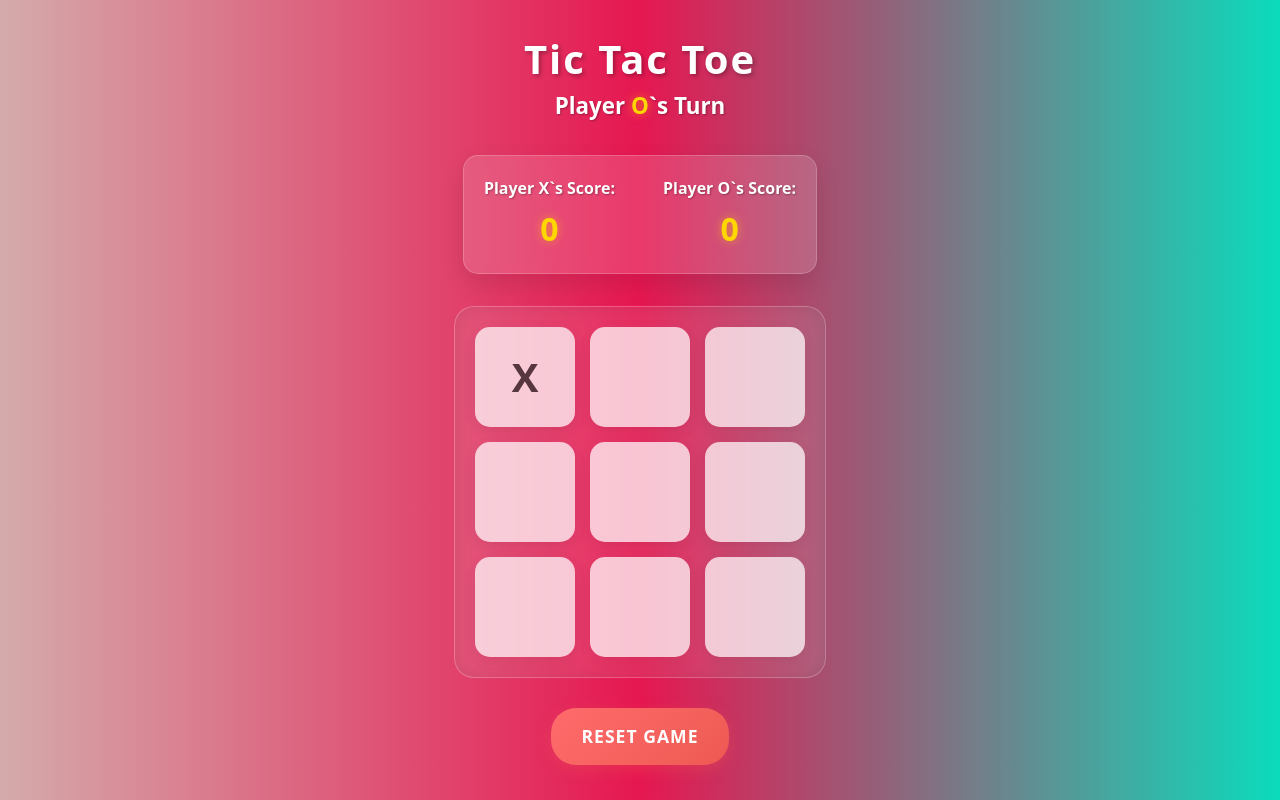
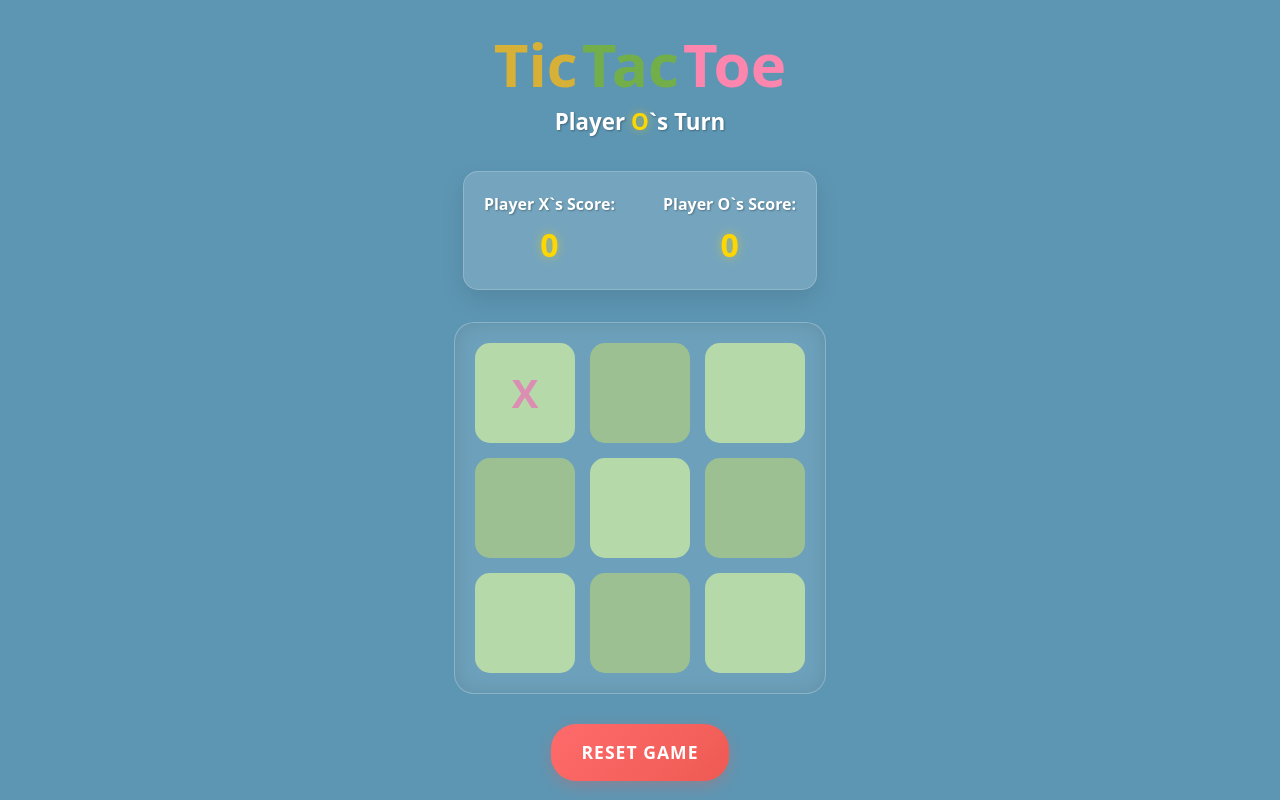
Before and after one commit to nishita-mj/tic-tac-toe, a plain HTML site: page index.html in a window 1280 px wide. Both pictures are taken after a click on the button 525 px from the left and 377 px from the top of the page. Drawn offline with Linux system fonts and the light colour scheme; some packages are replaced by stand-ins of ours; a script that the page names is missing.

Commit message:
change ui of tic tac toe

```diff
--- a/assets/css/style.css
+++ b/assets/css/style.css
@@ -13,9 +13,28 @@ body {
     justify-content: center;
     align-items: center;
     flex-direction: column;
-    background: #d4abab;
-    background: linear-gradient(90deg, rgba(212, 171, 171, 1) 0%, rgba(230, 23, 81, 1) 50%, rgba(11, 219, 188, 1) 100%);
+    /* background: #d4abab;
+    background: linear-gradient(90deg, rgba(212, 171, 171, 1) 0%, rgba(230, 23, 81, 1) 50%, rgba(11, 219, 188, 1) 100%); */
+    background-color: #5D96B3;
     color: brown;
+}
+
+.tic{
+    color: #D6B037;
+    font-size: 60px;
+    font-weight: 700;
+}
+
+.tac{
+    color: #72AF4A;
+    font-size: 60px;
+    font-weight: 800;
+}
+
+.toe{
+    color: #FD86AE;
+    font-size: 60px;
+    font-weight: 800;
 }
 
 .board {
@@ -43,11 +62,31 @@ body {
     opacity: 0.8;
     background-color: #e5e5f7;
     opacity: 0.8;
+}
 
-
+.box-1{
+    height: 100px;
+    width: 100px;
+    display: flex;
+    justify-content: center;
+    align-items: center;
+    border: none;
+    font-size: 35px;
+    border-radius: 5px;
+    cursor: pointer;
+    transition: all 0.3s linear;
+    color: rgb(56, 42, 165);
+    background-color: #e5e5f7;
+    opacity: 0.8;
+    background-color: #e5e5f7;
+    opacity: 0.8;
 }
 
 .box:hover {
+    transform: scaley(1.05);
+}
+
+.box-1:hover {
     transform: scaley(1.05);
 }
 
@@ -155,6 +194,56 @@ h2 {
     margin-bottom: 30px;
 }
 
+.box-1 {
+    height: 100px;
+    width: 100px;
+    display: flex;
+    justify-content: center;
+    align-items: center;
+    border: none;
+    font-size: 2.5rem;
+    font-weight: 700;
+    border-radius: 15px;
+    cursor: pointer;
+    transition: all 0.3s cubic-bezier(0.4, 0, 0.2, 1);
+    /* background: rgba(255, 255, 255, 0.9); */
+    background-color: #C8E8A7;
+    color: #F789B0;
+    /* box-shadow: 0 4px 15px rgba(0, 0, 0, 0.1); */
+    position: relative;
+    overflow: hidden;
+}
+
+.box-1::before {
+    content: '';
+    position: absolute;
+    top: 0;
+    left: -100%;
+    width: 100%;
+    height: 100%;
+    background: linear-gradient(90deg, transparent, rgba(255, 255, 255, 0.4), transparent);
+    transition: left 0.6s;
+}
+
+.box-1:hover::before {
+    left: 100%;
+}
+
+.box-1:hover {
+    transform: translateY(-5px) scale(1.05);
+    box-shadow: 0 10px 25px rgba(0, 0, 0, 0.2);
+    background: rgba(255, 255, 255, 1);
+}
+
+.box-1:active {
+    transform: translateY(-2px) scale(1.02);
+    box-shadow: 0 5px 15px rgba(0, 0, 0, 0.15);
+}
+
+.box-1:not(:empty) {
+    animation: popIn 0.3s cubic-bezier(0.68, -0.55, 0.265, 1.55);
+}
+
 .box {
     height: 100px;
     width: 100px;
@@ -167,9 +256,12 @@ h2 {
     border-radius: 15px;
     cursor: pointer;
     transition: all 0.3s cubic-bezier(0.4, 0, 0.2, 1);
-    background: rgba(255, 255, 255, 0.9);
-    color: #333;
-    box-shadow: 0 4px 15px rgba(0, 0, 0, 0.1);
+    /* background: rgba(255, 255, 255, 0.9); */
+    background-color: #A8C887;
+    color: #3498db;
+    font-weight: 700;
+    font-size: 50px;
+    /* box-shadow: 0 4px 15px rgba(0, 0, 0, 0.1); */
     position: relative;
     overflow: hidden;
 }
@@ -214,6 +306,16 @@ h2 {
         transform: scale(1);
         opacity: 1;
     }
+}
+
+.box-1:contains('X') {
+    color: #e74c3c;
+    text-shadow: 0 0 10px rgba(231, 76, 60, 0.5);
+}
+
+.box-1:contains('O') {
+    color: #3498db;
+    text-shadow: 0 0 10px rgba(52, 152, 219, 0.5);
 }
 
 .box:contains('X') {
--- a/index.html
+++ b/index.html
@@ -14,7 +14,11 @@
 <body>
 
     <div class="mb-2">
-        <h2 class="text-center">Tic Tac Toe</h2>
+        <div class="text-center">
+            <span class=" tic ">Tic</span>
+            <span class=" tac ">Tac</span>
+            <span class=" toe">Toe</span>
+        </div>
         <h4 class="text-center status">Player <span id="turn">X</span>`s Turn</h3>
             <div class="score-card d-flex gap-5 mb-4">
                 <div>
@@ -27,15 +31,15 @@
     </div>
 
     <div class="board">
-        <button class="box" id="b1"></button>
+        <button class="box-1" id="b1"></button>
         <button class="box" id="b2"></button>
-        <button class="box" id="b3"></button>
+        <button class="box-1" id="b3"></button>
         <button class="box" id="b4"></button>
-        <button class="box" id="b5"></button>
+        <button class="box-1" id="b5"></button>
         <button class="box" id="b6"></button>
-        <button class="box" id="b7"></button>
+        <button class="box-1" id="b7"></button>
         <button class="box" id="b8"></button>
-        <button class="box" id="b9"></button>
+        <button class="box-1" id="b9"></button>
     </div>
     <button class="btn btn-danger" id="reset-game">Reset Game</button>
 
@@ -119,30 +123,18 @@
         }
 
         $(document).ready(function () {
-            $(".box").on("click", function () {
+            $(".box, .box-1").on("click", function () {
                 let box = this;
 
                 if (box.innerHTML === "") {
-                    if (turnCount % 2 === 0) {
-                        box.innerHTML = "X";
-                        document.getElementById("turn").innerHTML = "O";
-                    } else {
-                        box.innerHTML = "O";
-                        document.getElementById("turn").innerHTML = "X";
-                    }
-
+                    let currentSymbol = turnCount % 2 === 0 ? "X" : "O";
+                    box.innerHTML = currentSymbol;
+                    document.getElementById("turn").innerHTML = currentSymbol === "X" ? "O" : "X";
                     turnCount++;
 
                     if (turnCount >= 5) {
-                        let current = box.innerHTML;
-
-                        if (checkWinner(current)) {
-                            // Winner already handled
-                        } else {
-                            if (turnCount === 9) {
-                                showDraw();
-                            }
-                        }
+                        if (checkWinner(currentSymbol)) return;
+                        if (turnCount === 9) showDraw();
                     }
                 } else {
                     alert("You cannot overwrite this move!");
```
